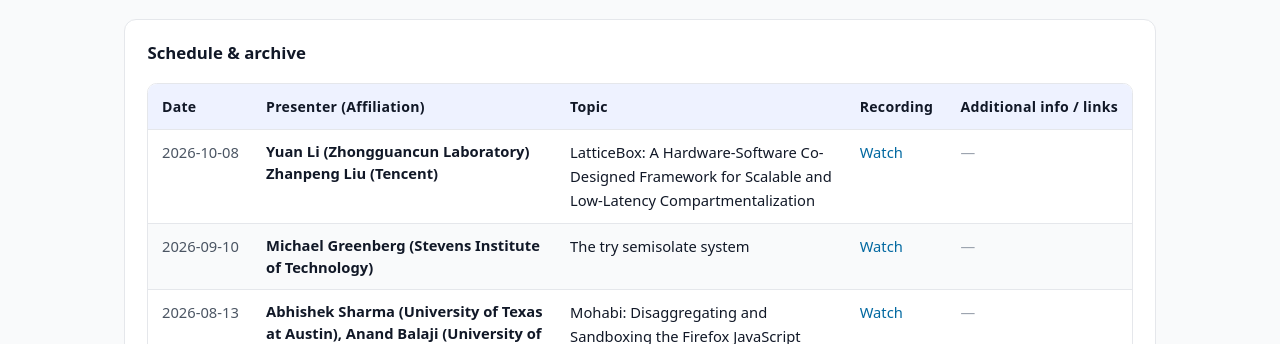
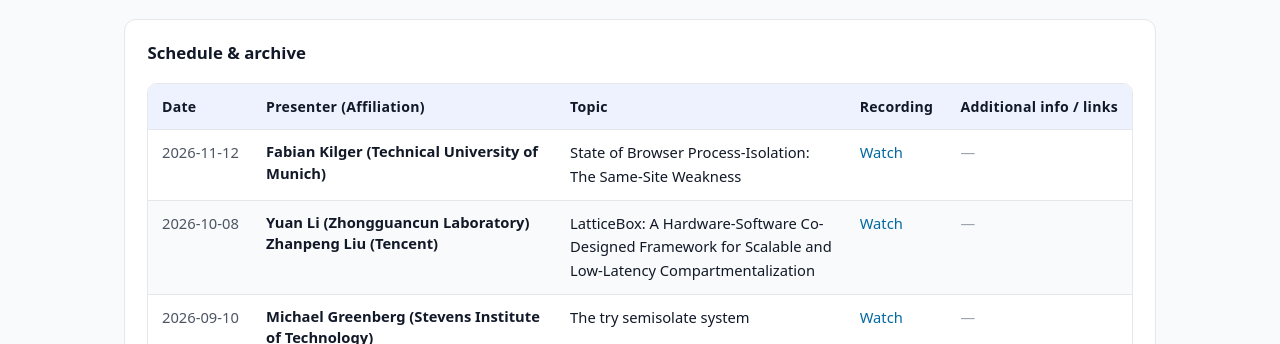
Before and after one commit to ORCA-LF/orca-lf.github.io, a plain HTML site: page tech-talks.html in a window 1280 px wide. Shown: the part 700-1044 px from the top of the page. Drawn offline with Linux system fonts and the light colour scheme.

Commit message:
Add November Tech Talk

```diff
--- a/tech-talks.html
+++ b/tech-talks.html
@@ -347,6 +347,13 @@ For multiple speakers, separate each "Name (Affiliation)" with <br>.
 </tr>
 -->
 <tr>
+  <td class="date">2026-11-12</td>
+  <td class="presenter">Fabian Kilger (Technical University of Munich)</td>
+  <td>State of Browser Process-Isolation: The Same-Site Weakness</td>
+  <td><a href="https://youtu.be/PhwJOXwKHqQ?si=jhwQwjMR3lBtRqBf" target="_blank" rel="noopener">Watch</a></td>
+  <td><span class="empty-cell">—</span></td>
+</tr>
+<tr>
   <td class="date">2026-10-08</td>
   <td class="presenter">Yuan Li (Zhongguancun Laboratory)<br>Zhanpeng Liu (Tencent)</td>
   <td>LatticeBox: A Hardware-Software Co-Designed Framework for Scalable and Low-Latency Compartmentalization</td>
```
